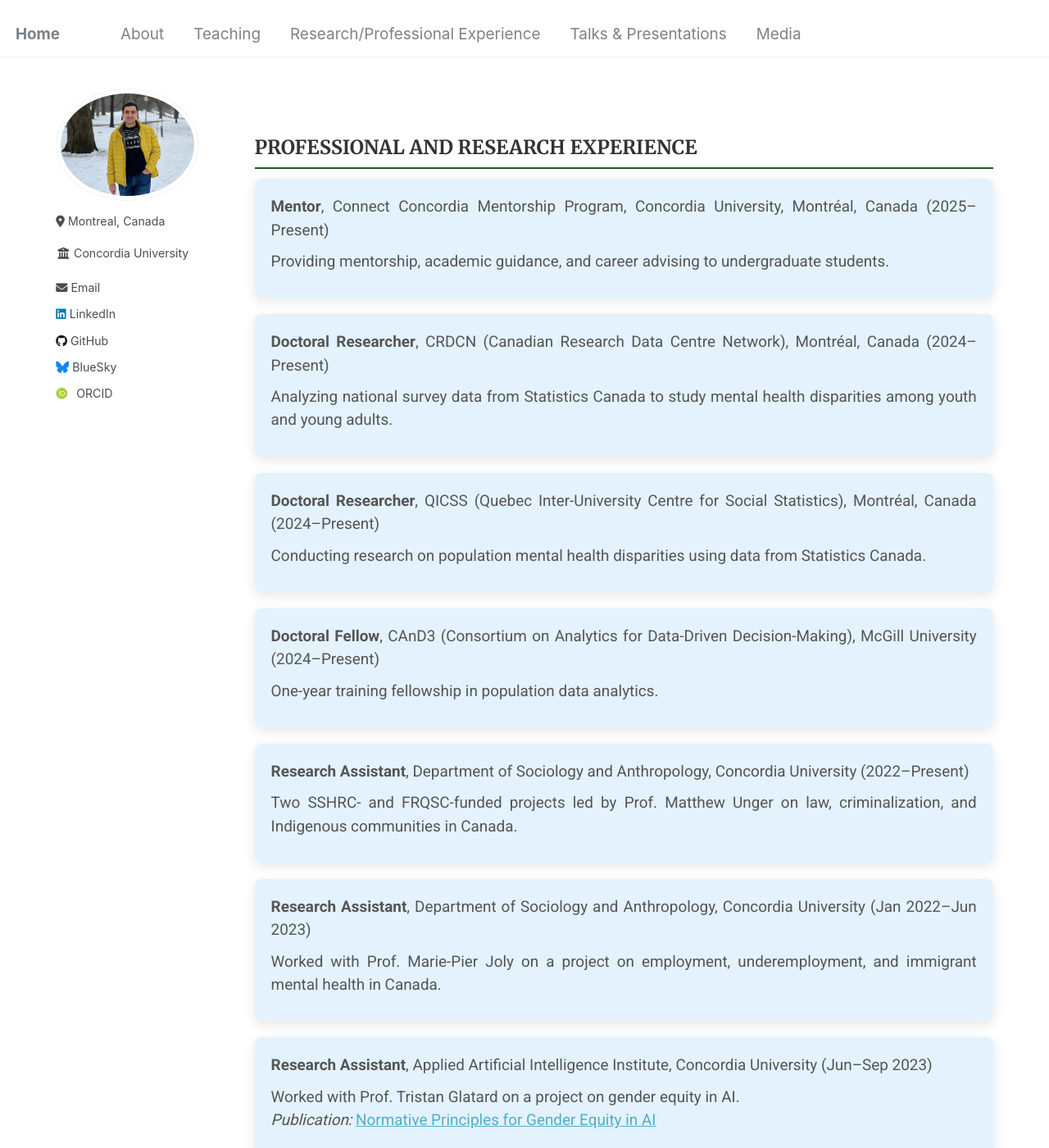
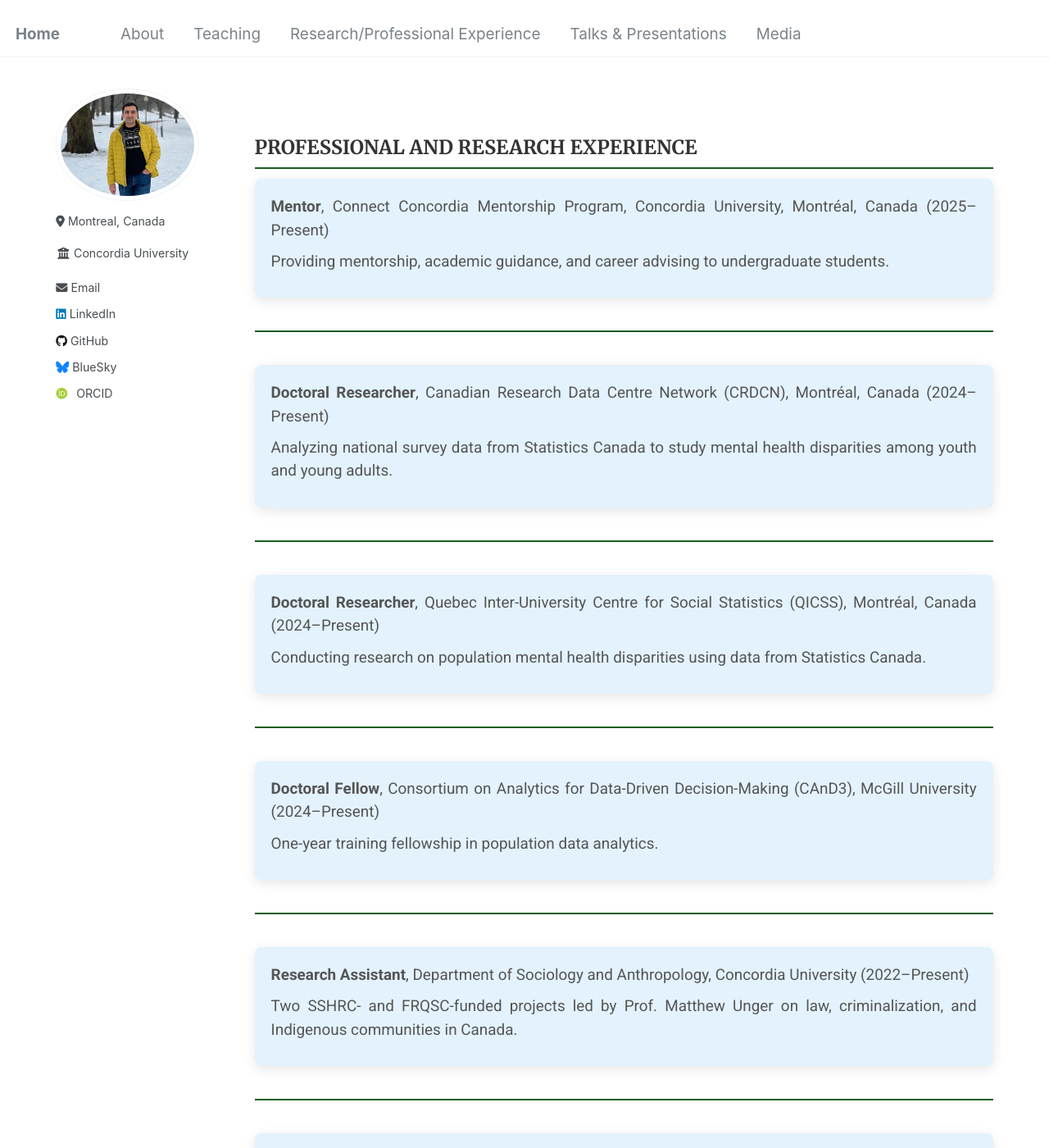
Before and after one commit to Mohsnmonji/mohsnmonji.github.io, a Jekyll site: the page built from _pages/Curriculum Vitae.md, in a window 1280 px wide and 1400 px high. Shown: the whole window at 82% size. Built offline with Jekyll 4.4.1, drawn with Linux system fonts in a browser that asks for light colours; some web fonts are replaced; some of the changed text lies outside the part shown.

Commit message:
Update Curriculum Vitae.md

```diff
--- a/_pages/Curriculum Vitae.md
+++ b/_pages/Curriculum Vitae.md
@@ -24,15 +24,20 @@ author_profile: true
   .cv-card {
     border-radius: 8px;
     padding: 20px;
-    margin-bottom: 20px;
     color: #333333;
-    box-shadow: 0px 4px 15px rgba(0, 0, 0, 0.1);
     background-color: #E3F2FD;
     text-align: justify;
+    box-shadow: 0px 4px 15px rgba(0, 0, 0, 0.1);
   }
   .cv-card p {
     margin: 0 0 10px;
     color: #555;
+  }
+  .cv-divider {
+    border: 0;
+    height: 2px;
+    background-color: #1B5E20;
+    margin: 40px 0;
   }
 </style>
 
@@ -44,36 +49,50 @@ author_profile: true
     <p>Providing mentorship, academic guidance, and career advising to undergraduate students.</p>
   </div>
 
+  <hr class="cv-divider">
+
   <div class="cv-card">
-    <p><strong>Doctoral Researcher</strong>, CRDCN (Canadian Research Data Centre Network), Montréal, Canada (2024–Present)</p>
+    <p><strong>Doctoral Researcher</strong>, Canadian Research Data Centre Network (CRDCN), Montréal, Canada (2024–Present)</p>
     <p>Analyzing national survey data from Statistics Canada to study mental health disparities among youth and young adults.</p>
   </div>
 
+  <hr class="cv-divider">
+
   <div class="cv-card">
-    <p><strong>Doctoral Researcher</strong>, QICSS (Quebec Inter-University Centre for Social Statistics), Montréal, Canada (2024–Present)</p>
+    <p><strong>Doctoral Researcher</strong>, Quebec Inter-University Centre for Social Statistics (QICSS), Montréal, Canada (2024–Present)</p>
     <p>Conducting research on population mental health disparities using data from Statistics Canada.</p>
   </div>
 
+  <hr class="cv-divider">
+
   <div class="cv-card">
-    <p><strong>Doctoral Fellow</strong>, CAnD3 (Consortium on Analytics for Data-Driven Decision-Making), McGill University (2024–Present)</p>
+    <p><strong>Doctoral Fellow</strong>, Consortium on Analytics for Data-Driven Decision-Making (CAnD3), McGill University (2024–Present)</p>
     <p>One-year training fellowship in population data analytics.</p>
   </div>
+
+  <hr class="cv-divider">
 
   <div class="cv-card">
     <p><strong>Research Assistant</strong>, Department of Sociology and Anthropology, Concordia University (2022–Present)</p>
     <p>Two SSHRC- and FRQSC-funded projects led by Prof. Matthew Unger on law, criminalization, and Indigenous communities in Canada.</p>
   </div>
 
+  <hr class="cv-divider">
+
   <div class="cv-card">
     <p><strong>Research Assistant</strong>, Department of Sociology and Anthropology, Concordia University (Jan 2022–Jun 2023)</p>
     <p>Worked with Prof. Marie-Pier Joly on a project on employment, underemployment, and immigrant mental health in Canada.</p>
   </div>
 
+  <hr class="cv-divider">
+
   <div class="cv-card">
     <p><strong>Research Assistant</strong>, Applied Artificial Intelligence Institute, Concordia University (Jun–Sep 2023)</p>
-    <p>Worked with Prof. Tristan Glatard on a project on gender equity in AI.<br>
+    <p>Worked with Prof. Tristan Glatard on a project on gender equity in artificial intelligence.<br>
     <em>Publication:</em> <a href="https://affectingmachines.net/" target="_blank">Normative Principles for Gender Equity in AI</a></p>
   </div>
+
+  <hr class="cv-divider">
 
   <div class="cv-card">
     <p><strong>Contributing Author / Editor</strong>, Responsible AI Working Group, All Tech is Human (Jul–Oct 2023)</p>
```
